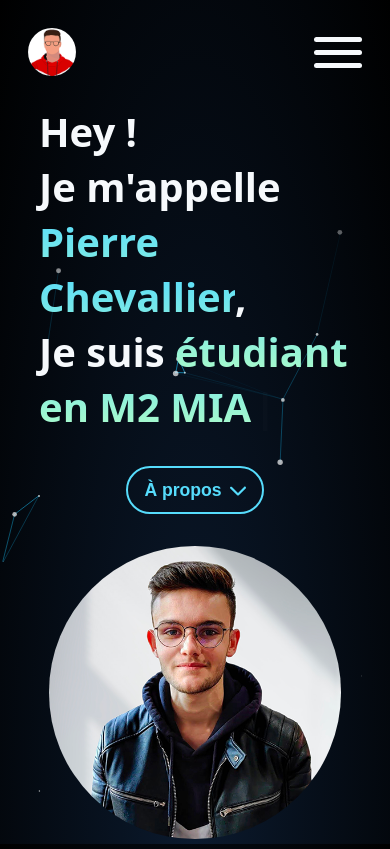
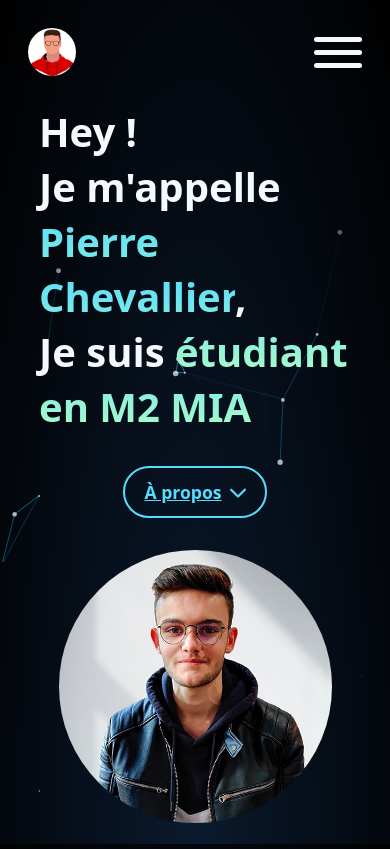
Before and after one commit to pierre-chevallier357/portfolio-website, a Next.js app: page / in a window 390 px wide. Built offline with nearby package versions, Linux system fonts and the light colour scheme.

Commit message:
Replace About button with an anchor

```diff
--- a/app/components/Home/Home.scss
+++ b/app/components/Home/Home.scss
@@ -16,7 +16,6 @@
   margin: 0 auto;
   width: 80vw;
 
-  .presentation {
   .title {
     position: relative;
     z-index: 1;
@@ -40,19 +39,20 @@
     }
   }
 
-    .about-button {
+  .about-link {
     position: relative;
     z-index: 1;
     color: var(--light-blue);
     border: 0.125rem solid var(--light-blue);
     border-radius: 2rem;
-      padding: 0.7rem 1rem;
+    padding: 0rem 1.2rem;
     margin: 0 1rem 2rem;
     background-color: transparent;
     display: flex;
     align-items: center;
     font-weight: bold;
     height: 3rem;
+    width: fit-content;
     font-size: 1.1rem;
 
     &:hover {
@@ -64,7 +64,6 @@
       width: 1rem;
       height: auto;
       margin-left: 0.5rem;
-      }
     }
   }
 
@@ -82,19 +81,17 @@
   .hero {
     flex-direction: column;
 
-    .presentation {
     .title {
       font-size: 2.5rem;
       min-height: 15rem;
     }
 
-      .about-button {
+    .about-link {
       margin: 0 auto 2rem;
-      }
     }
 
     .profile-picture {
-      max-width: 75vw;
+      max-width: 70vw;
     }
   }
 }
--- a/app/components/Home/Home.tsx
+++ b/app/components/Home/Home.tsx
@@ -14,7 +14,7 @@ export default function Home() {
   return (
     <>
       <div className="hero">
-        <div className="presentation">
+        <div>
           <h1 className="title">
             Hey !
             <br />
@@ -25,8 +25,9 @@ export default function Home() {
               <Typewriter words={['développeur web', 'étudiant en M2 MIAGE']} cursor loop={true} delaySpeed={2000} />
             </span>
           </h1>
-          <button
-            className="about-button"
+          <a
+            className="about-link"
+            href="/"
             onMouseEnter={() => setIsAboutHovered(true)}
             onMouseLeave={() => setIsAboutHovered(false)}>
             À propos
@@ -37,7 +38,7 @@ export default function Home() {
               className="arrow-down"
               priority={true}
             />
-          </button>
+          </a>
         </div>
         <Image
           src={profilePicture}
```
Lines whose indentation alone changed are shown as unchanged.
